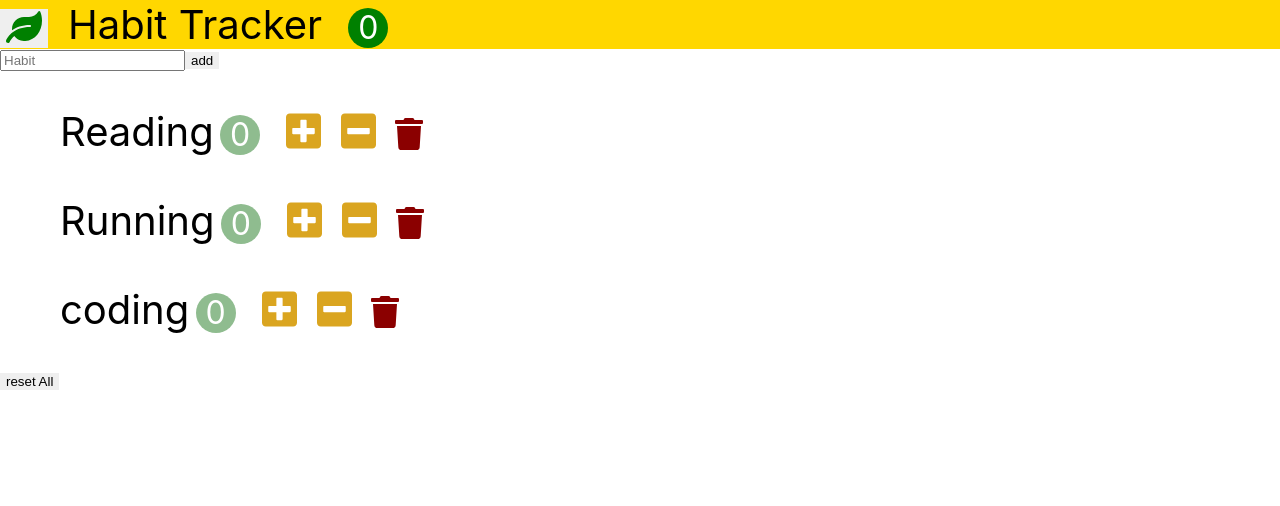
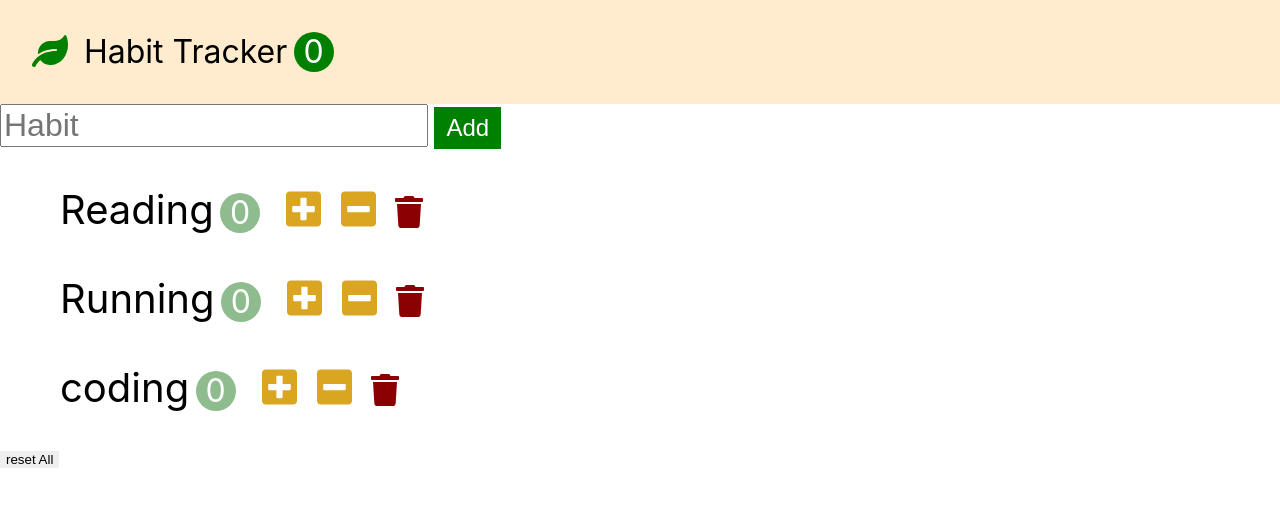
Before and after one commit to ymnam/habit-tracker, a React (Create React App) app: page / in a window 1280 px wide. Shown: the top 506 px of the page. Built offline with nearby package versions, Linux system fonts and the light colour scheme.

Commit message:
4.11 Navbar 컴포넌트 만들기, 4.12 Add Form 만들기 (Refs 이용)

```diff
--- a/src/app.css
+++ b/src/app.css
@@ -1,19 +1,25 @@
+* {
+  box-sizing: border-box;
+}
+
 button {
   outline: none;
   border: 0;
   cursor: pointer;
 }
 
-.nav-bar {
-  background: gold;
+.navbar {
+  font-size: 2rem;
+  padding: 1em;
+  background: blanchedalmond;
 }
 
-.title {
-  font-size: 2rem;
+.navbar-logo {
   color: green;
+  margin-right: 0.5em;
 }
 
-.count {
+.navbar-count {
   display: inline-block;
   text-align: center;
   font-size: 2rem;
@@ -25,6 +31,22 @@ button {
   background-color: green;
   color: white;
   border-radius: 50%;
+}
+
+.add-input {
+  font-size: 2rem;
+}
+
+.add-input {
+  margin-right: 0.2em;
+}
+
+.add-button {
+  height: 100%;
+  font-size: 1.5rem;
+  padding: 0.3em 0.5em;
+  background-color: green;
+  color: white;
 }
 
 .habit {
--- a/src/app.jsx
+++ b/src/app.jsx
@@ -1,15 +1,11 @@
 import React, { Component } from 'react';
 import './app.css';
 import Habits from './components/habits';
-import NavBar from './components/navBar';
-import Input from './components/input';
+import Navbar from './components/navbar';
 import Reset from './components/reset';
 
 class App extends Component {
   state = {
-    navBar: {
-      count: 0,
-    },
     habits: [
       { id: 1, name: 'Reading', count: 0 },
       { id: 2, name: 'Running', count: 0 },
@@ -22,22 +18,16 @@ class App extends Component {
     const index = habits.indexOf(habit);
     habits[index].count++;
 
-    const count = this.state.navBar.count + 1;
-    const navBar = { count };
-
-    this.setState({ navBar, habits });
+    this.setState({ habits });
   };
 
   handleDecrement = (habit) => {
     const habits = [...this.state.habits];
     const index = habits.indexOf(habit);
-    const habitCount = habits[index].count - 1;
+    const count = habits[index].count - 1;
 
-    const count = this.state.navBar.count - (habitCount < 0 ? 0 : 1);
-    habits[index].count = habitCount < 0 ? 0 : habitCount;
-
-    const navBar = { count };
-    this.setState({ navBar, habits });
+    habits[index].count = count < 0 ? 0 : count;
+    this.setState({ habits });
   };
 
   handleDelete = (habit) => {
@@ -45,29 +35,30 @@ class App extends Component {
     this.setState({ habits });
   };
 
-  handleResetAll = () => {
-    const navBar = { count: 0 };
-    const habits = [];
-    this.setState({ navBar, habits });
+  handleAdd = (name) => {
+    const habits = [...this.state.habits, { id: Date.now(), name, count: 0 }];
+    this.setState({ habits });
   };
 
-  handleAdd = (name) => {
-    const habits = [...this.state.habits];
-    habits.push({ id: habits.length + 1, name, count: 0 });
-    const navBar = this.state.navBar;
-    this.setState({ navBar, habits });
+  handleResetAll = () => {
+    const habits = [];
+    this.setState({ habits });
   };
 
   render() {
     return (
       <>
-        <NavBar navBar={this.state.navBar} />
-        <Input onAdd={this.handleAdd} />
+        <Navbar
+          totalCount={
+            this.state.habits.filter((habit) => habit.count > 0).length
+          }
+        />
         <Habits
           habits={this.state.habits}
           onIncrement={this.handleIncrement}
           onDecrement={this.handleDecrement}
           onDelete={this.handleDelete}
+          onAdd={this.handleAdd}
         />
         <Reset onResetAll={this.handleResetAll} />
       </>
--- /dev/null
+++ b/src/components/habitAddForm.jsx
@@ -0,0 +1,30 @@
+import React, { Component } from 'react';
+
+class HabitAddForm extends Component {
+  formRef = React.createRef();
+  inputRef = React.createRef();
+
+  onSubmit = (event) => {
+    event.preventDefault();
+    const name = this.inputRef.current.value;
+    name && this.props.onAdd(name);
+    // this.inputRef.current.value = '';
+    this.formRef.current.reset();
+  };
+
+  render() {
+    return (
+      <form ref={this.formRef} className="add-form" onSubmit={this.onSubmit}>
+        <input
+          ref={this.inputRef}
+          type="text"
+          className="add-input"
+          placeholder="Habit"
+        />
+        <button className="add-button">Add</button>
+      </form>
+    );
+  }
+}
+
+export default HabitAddForm;
--- a/src/components/habits.jsx
+++ b/src/components/habits.jsx
@@ -1,9 +1,12 @@
 import React, { Component } from 'react';
 import Habit from './habit';
+import HabitAddForm from './habitAddForm';
 
 class Habits extends Component {
   render() {
     return (
+      <>
+        <HabitAddForm onAdd={this.props.onAdd} />
         <ul>
           {this.props.habits.map((habit) => (
             <Habit
@@ -15,6 +18,7 @@ class Habits extends Component {
             />
           ))}
         </ul>
+      </>
     );
   }
 }
--- a/src/components/input.jsx
+++ /dev/null
@@ -1,31 +0,0 @@
-import React, { Component } from 'react';
-
-class Input extends Component {
-  state = {
-    name: '',
-  };
-
-  handleChange = (event) => {
-    const name = event.target.value;
-    this.setState({ name });
-  };
-
-  handleAdd = () => {
-    this.props.onAdd(this.state.name);
-  };
-
-  render() {
-    return (
-      <>
-        <input
-          placeholder="Habit"
-          value={this.state.name}
-          onChange={this.handleChange}
-        />
-        <button onClick={this.handleAdd}>add</button>
-      </>
-    );
-  }
-}
-
-export default Input;
--- a/src/components/navBar.jsx
+++ b/src/components/navBar.jsx
@@ -1,17 +1,15 @@
 import React, { Component } from 'react';
 
-class NavBar extends Component {
+class Navbar extends Component {
   render() {
     return (
-      <div className="nav-bar">
-        <button className="title">
-          <i className="fas fa-leaf"></i>
-        </button>
-        <span className="habit">Habit Tracker</span>
-        <span className="count">{this.props.navBar.count}</span>
-      </div>
+      <nav className="navbar">
+        <i className="navbar-logo fas fa-leaf"></i>
+        <span>Habit Tracker</span>
+        <span className="navbar-count">{this.props.totalCount}</span>
+      </nav>
     );
   }
 }
 
-export default NavBar;
+export default Navbar;
```
Lines whose indentation alone changed are shown as unchanged.
